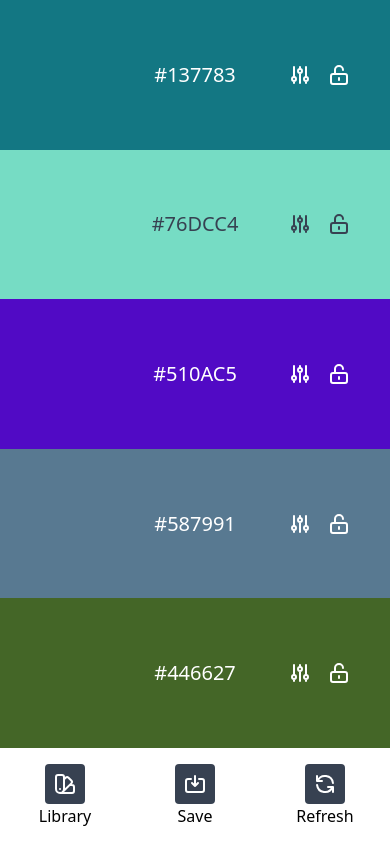
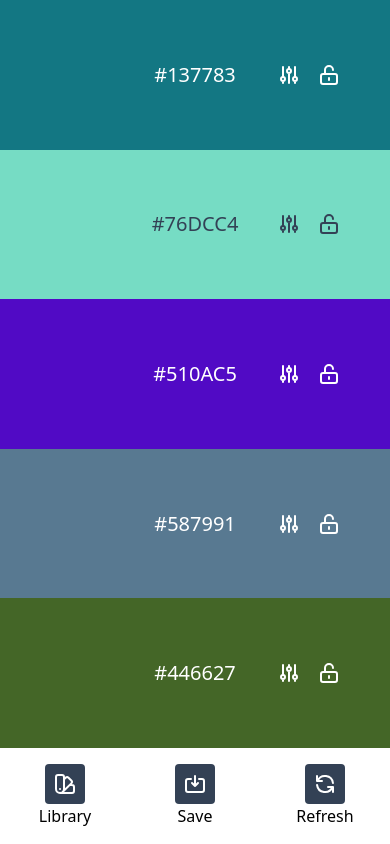
Before and after one commit to thatcatinsomnia/vue-palette, a Vue app: page / in a window 390 px wide. Built offline with nearby package versions, Linux system fonts and the light colour scheme.

Commit message:
:lipstick: make UI responsive

```diff
--- a/src/components/AdjustPanel.vue
+++ b/src/components/AdjustPanel.vue
@@ -9,7 +9,7 @@
 
   <transition name="fade">
     <div
-      class="w-40 h-40 text-center fixed top-0 left-1/2 top-1/3 transform -translate-x-1/2 -translate-y-1/2 z-20"
+      class="mx-auto w-40 h-40 sm:w-52 sm:h-52 lg:h-72 lg:w-72 text-center fixed top-0 left-0 right-0 top-1/3 transform -translate-y-1/2 z-20"
       v-if="adjustment.isShow"
     >
       <div
@@ -17,15 +17,15 @@
         :style="{ background: adjustment.color.hex }"
         @click.self="copy"
       ></div>
-      <span class="py-3 text-white block cursor-pointer" @click.self="copy"
-        >{{ adjustment.color.hex.toUpperCase() }}
+      <span class="py-3 text-white block cursor-pointer" @click.self="copy">
+        {{ adjustment.color.hex.toUpperCase() }}
       </span>
     </div>
   </transition>
 
   <transition name="slide">
     <div
-      class="fixed bottom-0 left-0 h-48 w-full bg-gray-800 flex flex-col items-center justify-center space-y-2 z-20"
+      class="fixed bottom-0 left-0 right-0 h-56 w-full bg-gray-800 rounded flex flex-col items-center justify-center space-y-2 z-20 md:max-w-2xl md:mx-auto"
       v-if="adjustment.isShow"
     >
       <div
--- a/src/components/CallToAction.vue
+++ b/src/components/CallToAction.vue
@@ -1,5 +1,5 @@
 <template>
-  <div class="h-24 bg-white select-none flex">
+  <div class="h-24 md:h-32 bg-white select-none flex items-center">
     <ActionButton @click="showLibraryModal">
       <template v-slot:icon>
         <IconLibrary />
--- a/src/components/Color/ColorItem.vue
+++ b/src/components/Color/ColorItem.vue
@@ -8,13 +8,16 @@
       {{ color.hex.toUpperCase() }}
     </h3>
 
-    <LockButton :id="color.id" :isLock="color.isLock"></LockButton>
+    <div
+      class="flex items-center absolute right-1/8 lg:flex-col lg:right-auto lg:bottom-1/5"
+    >
+      <IconAdjustment
+        class="cursor-pointer mr-4 lg:mr-0 lg:mb-12"
+        @click="adjust(color)"
+      ></IconAdjustment>
 
-    <IconAdjustment
-      :style="adjustmentIconStyle"
-      class="cursor-pointer"
-      @click="adjust(color)"
-    ></IconAdjustment>
+      <LockButton :id="color.id" :isLock="color.isLock"></LockButton>
+    </div>
   </div>
 </template>
 
--- a/src/components/Color/ColorPalette.vue
+++ b/src/components/Color/ColorPalette.vue
@@ -1,5 +1,5 @@
 <template>
-  <div class="w-full flex-1 flex flex-col">
+  <div class="w-full flex-1 flex flex-col lg:flex-row">
     <ColorItem
       v-for="color in colors"
       :key="color.id"
--- a/src/components/Modal/LibraryColor.vue
+++ b/src/components/Modal/LibraryColor.vue
@@ -1,7 +1,7 @@
 <template>
   <div class="flex">
     <div
-      class="px-3 py-5 flex-1"
+      class="px-3 py-5 flex-1 sm:h-20 sm:w-20"
       v-for="color in colors"
       :style="{ backgroundColor: color.hex }"
     ></div>
--- a/src/components/Modal/Modal.vue
+++ b/src/components/Modal/Modal.vue
@@ -44,7 +44,7 @@ because the modal has translate(-50%, -50%) at initial state
 */
 .slide-enter-from,
 .slide-leave-to {
-  transform: translate(-50%, calc(-50% - 70px));
+  transform: translateY(calc(-50% - 70px));
   opacity: 0;
 }
 </style>
--- a/src/components/Modal/ModalWrapper.vue
+++ b/src/components/Modal/ModalWrapper.vue
@@ -1,6 +1,6 @@
 <template>
   <div
-    class="w-5/6 bg-white flex items-center justify-center rounded-md shadow-lg fixed top-1/2 left-1/2 z-40 transform -translate-x-1/2 -translate-y-1/2"
+    class="mx-auto w-5/6 bg-white flex items-center justify-center rounded-md shadow-lg fixed top-1/2 left-0 right-0 z-40 transform -translate-y-1/2 sm:max-w-lg"
   >
     <ModalCloseButton></ModalCloseButton>
     <slot></slot>
--- a/src/components/Modal/SaveModal.vue
+++ b/src/components/Modal/SaveModal.vue
@@ -6,7 +6,7 @@
       <div class="mb-10 w-full flex">
         <div
           v-for="color in colors"
-          class="h-12 w-12 flex-1"
+          class="h-12 w-12 flex-1 sm:h-20"
           :style="{ backgroundColor: color.hex }"
           :key="color.id"
         ></div>
@@ -36,13 +36,13 @@
 
       <div class="mt-5 w-full flex">
         <button
-          class="px-4 py-1 flex-1 bg-indigo-600 text-white rounded hover:bg-indigo-700 transition-colors duration-300 ease-in-out"
+          class="px-4 py-1 sm:py-2 flex-1 bg-indigo-600 text-white rounded hover:bg-indigo-700 transition-colors duration-300 ease-in-out"
           @click="save"
         >
           Save
         </button>
         <button
-          class="ml-3 px-4 py-1 flex-1 text-white bg-gray-500 hover:bg-gray-600 rounded transition-colors duration-500 ease-in-out"
+          class="ml-3 px-4 py-1 sm:py-2 flex-1 text-white bg-gray-500 hover:bg-gray-600 rounded transition-colors duration-500 ease-in-out"
           @click="close"
         >
           Cancel
--- a/src/components/Modal/TextModal.vue
+++ b/src/components/Modal/TextModal.vue
@@ -1,6 +1,6 @@
 <template>
   <ModalWrapper>
-    <div class="px-4 py-24 text-lg text-center">{{ text }}</div>
+    <div class="px-4 py-24 md:py-32 text-lg text-center">{{ text }}</div>
   </ModalWrapper>
 </template>
 
--- a/src/components/UI/LockButton.vue
+++ b/src/components/UI/LockButton.vue
@@ -1,17 +1,7 @@
 <template>
-  <IconLockClosed
-    class="cursor-pointer"
-    :style="lockStyle"
-    @click="unlock"
-    v-if="isLock"
-  >
+  <IconLockClosed class="cursor-pointer" @click="unlock" v-if="isLock">
   </IconLockClosed>
-  <IconLockOpen
-    class="cursor-pointer"
-    :style="lockStyle"
-    @click="lock"
-    v-else
-  ></IconLockOpen>
+  <IconLockOpen class="cursor-pointer" @click="lock" v-else></IconLockOpen>
 </template>
 
 <script setup>
@@ -25,13 +15,6 @@ const props = defineProps({
   isLock: Boolean
 });
 
-const lockStyle = {
-  position: 'absolute',
-  right: '10%',
-  top: '50%',
-  transform: 'translateY(-50%)'
-};
-
 const { lockColor, unlockColor } = useColorsContext();
 
 const lock = () => {
--- a/tailwind.config.js
+++ b/tailwind.config.js
@@ -4,13 +4,15 @@ module.exports = {
   purge: [],
   darkMode: false, // or 'media' or 'class'
   theme: {
-    extend: {},
-    colors: {
-      black: colors.black,
-      gray: colors.coolGray,
-      white: colors.white,
-      indigo: colors.indigo,
-      pink: colors.pink
+    extend: {
+      inset: {
+        '1/5': '20%',
+        '1/6': '16.666667%',
+        '1/8': '12.5%'
+      },
+      colors: {
+        gray: colors.blueGray
+      }
     }
   },
   variants: {
```
